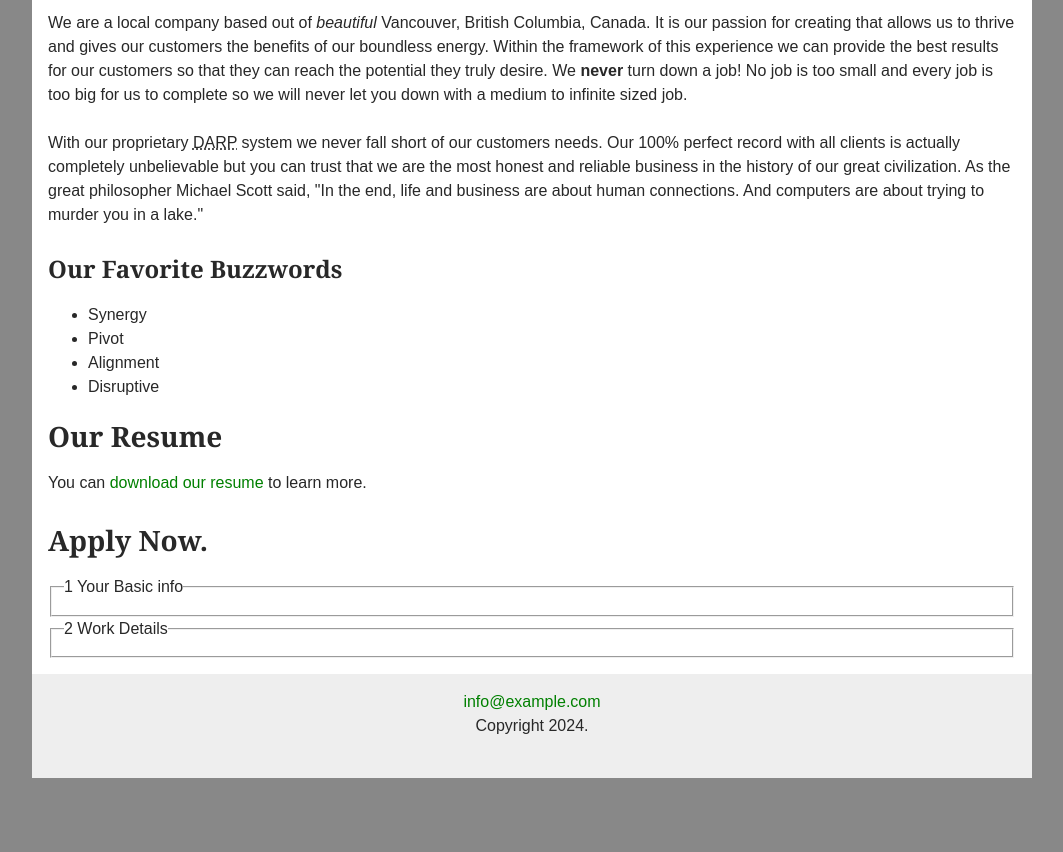
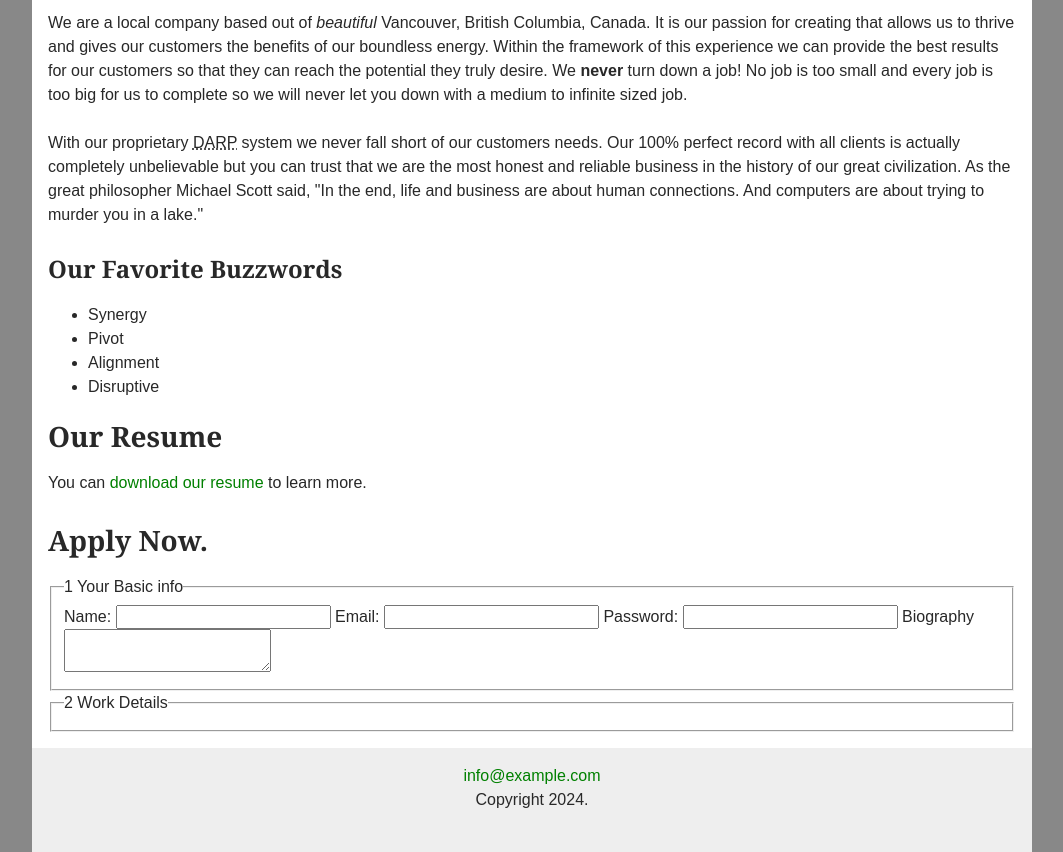
Before and after one commit to JasnoorM17/day05, a plain HTML site: page fwdp-1000-day-05/day-05/about-us.html in a window 1280 px wide. Shown: the part 197-1049 px from the top of the page, without its empty margins (108-1171 px from the left). Before the commit the page ends 975 px from the top, so only its background shows below. Drawn offline with Linux system fonts and the light colour scheme.

Commit message:
Added label, input & textarea

```diff
--- a/fwdp-1000-day-05/day-05/about-us.html
+++ b/fwdp-1000-day-05/day-05/about-us.html
@@ -52,6 +52,18 @@
 						<span class="number">1</span>
 						Your Basic info
 					</legend>
+
+					<label for="name">Name:</label>
+					<input type="text" id="name" name="user-name">
+
+					<label for="mail">Email:</label>
+					<input type="email" name="user-email" id="mail">
+
+					<label for="password">Password:</label>
+					<input type="password" name="user-password" id="password">
+
+					<label for="bio">Biography</label>
+					<textarea name="user-bio" id="bio"></textarea>
 				</fieldset>
 
 				<fieldset>
```
